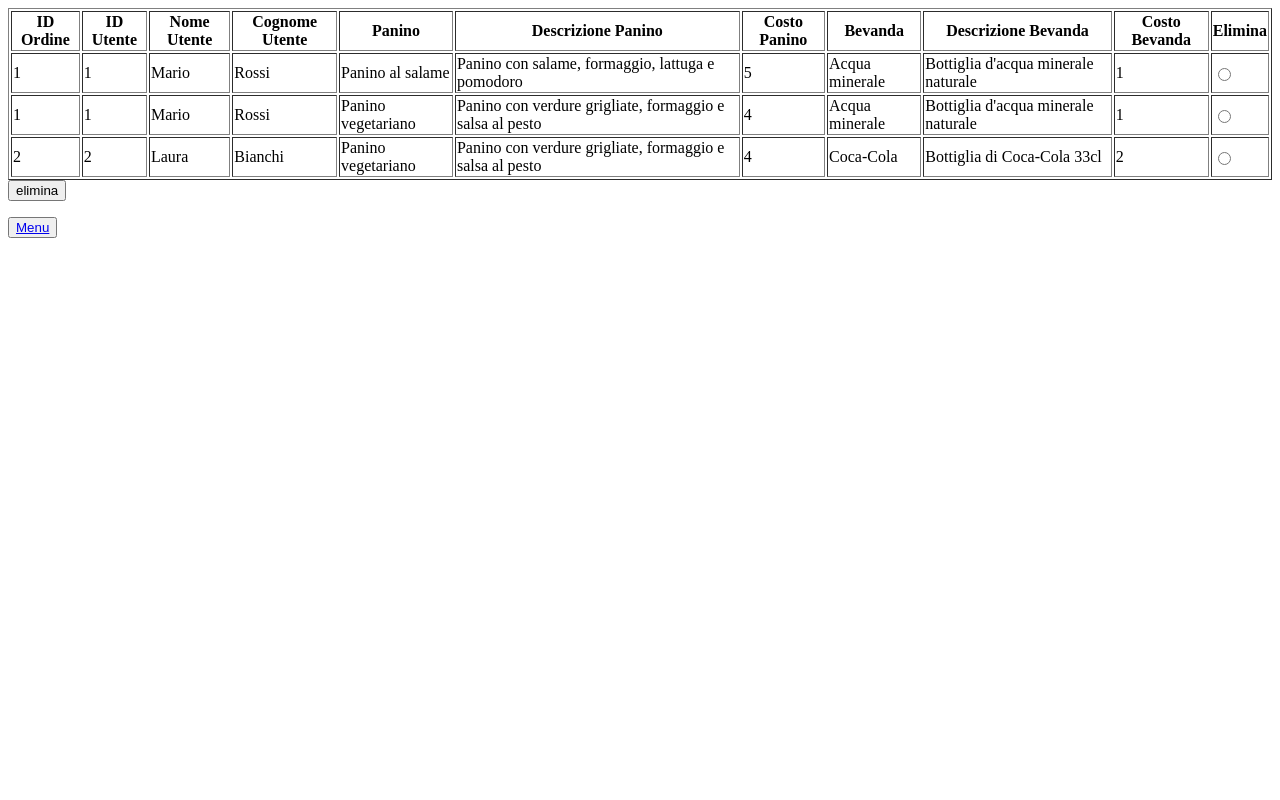
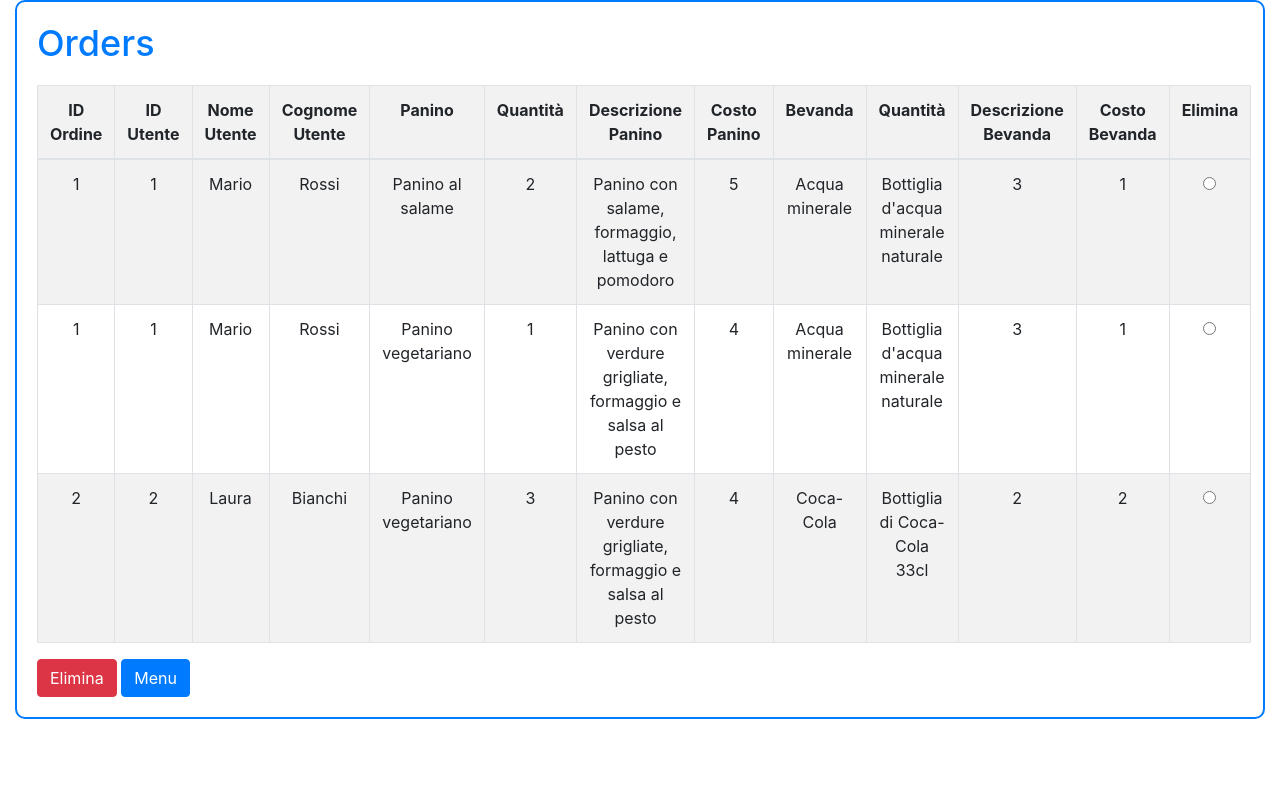
Before and after one commit to mrgncl04l21i441h/progetto_fineAnno, a PHP site: page /viewOrders.php in a window 1280 px wide. Run offline with PHP 8.4, Linux system fonts and the light colour scheme; data comes from the database, SQL or seed files in the repository.

Commit message:
Update viewOrders.php

```diff
--- a/viewOrders.php
+++ b/viewOrders.php
@@ -1,32 +1,73 @@
 <?php
 require "connect.php";
+?>
 
-$sql = "SELECT ordini.id AS ordine_id, ordini.id_utente, utenti.nome AS nome_utente, utenti.cognome AS cognome_utente, panini.nome AS panino, panini.descrizione AS descrizione_panino, panini.costo AS costo_panino, bevande.nome AS bevanda, bevande.descrizione AS descrizione_bevanda, bevande.costo AS costo_bevanda
+<!DOCTYPE html>
+<html lang="it">
+<head>
+    <meta charset="UTF-8">
+    <meta name="viewport" content="width=device-width, initial-scale=1.0">
+    <title>Orders</title>
+    <!-- Bootstrap CSS -->
+    <link href="https://stackpath.bootstrapcdn.com/bootstrap/4.5.2/css/bootstrap.min.css" rel="stylesheet">
+    <style>
+        body {
+            background-color: #fff;
+        }
+        th, td {
+            text-align: center;
+        }
+        .card-body {
+            border: 2px solid #007bff;
+            border-radius: 10px;
+            padding: 20px;
+        }
+        .card-title {
+            color: #007bff;
+            font-size: 36px;
+            margin-bottom: 20px;
+        }
+    </style>
+</head>
+<body>
+    <div class="container-fluid">
+        <?php
+        $sql = "SELECT ordini.id AS ordine_id, ordini.id_utente, utenti.nome AS nome_utente, utenti.cognome AS cognome_utente, panini.nome AS panino,
+                panini.descrizione AS descrizione_panino, panini.costo AS costo_panino, bevande.nome AS bevanda, bevande.descrizione AS descrizione_bevanda,
+                bevande.costo AS costo_bevanda, panini_ordinati.quantità AS qp, bevande_ordinate.quantità AS qb
                 FROM ordini
                 INNER JOIN utenti ON ordini.id_utente = utenti.ID
                 LEFT JOIN panini_ordinati ON ordini.id = panini_ordinati.id_ordine
                 LEFT JOIN panini ON panini_ordinati.id_panino = panini.id
                 LEFT JOIN bevande_ordinate ON ordini.id = bevande_ordinate.id_ordine
-        LEFT JOIN bevande ON bevande_ordinate.id_bevanda = bevande.id";
+                LEFT JOIN bevande ON bevande_ordinate.id_bevanda = bevande.id
+                GROUP BY panini.id, bevande.id
+                ";
 
         $result = $conn->query($sql);
 
         if ($result->num_rows > 0) {
             echo "<form action='deleteOrder.php' method='post'>
-            <table border='1'>
+                    <div class='card-body'>
+                    <h1 class='card-title'>Orders</h1>
+                    <table class='table table-bordered table-striped'>
                     <tr>
                         <th>ID Ordine</th>
                         <th>ID Utente</th>
                         <th>Nome Utente</th>
                         <th>Cognome Utente</th>
                         <th>Panino</th>
+                        <th>Quantità</th>
                         <th>Descrizione Panino</th>
                         <th>Costo Panino</th>
                         <th>Bevanda</th>
+                        <th>Quantità</th>
                         <th>Descrizione Bevanda</th>
                         <th>Costo Bevanda</th>
                         <th>Elimina</th>
-            </tr>";
+                    </tr>
+                    </thead>
+                    <tbody>";
             while ($row = $result->fetch_assoc()) {
                 echo '<tr>
                             <td>' . $row["ordine_id"] . '</td>
@@ -34,20 +75,32 @@ if ($result->num_rows > 0) {
                             <td>' . $row["nome_utente"] . '</td>
                             <td>' . $row["cognome_utente"] . '</td>
                             <td>' . $row["panino"] . '</td>
+                            <td>' . $row["qp"] . '</td>
                             <td>' . $row["descrizione_panino"] . '</td>
                             <td>' . $row["costo_panino"] . '</td>
                             <td>' . $row["bevanda"] . '</td>
                             <td>' . $row["descrizione_bevanda"] . '</td>
+                            <td>' . $row["qb"] . '</td>
                             <td>' . $row["costo_bevanda"] . '</td>
                             <td><input type="radio" name="ordine" value="'.$row["ordine_id"].'"></td>
                         </tr>';
-                //error_log("ecco l'id della riga" . $row['ordine_id'] . "ed il suo nome" . $row["panino"]);
             }
-    echo '</table>
-        <input type="submit" value="elimina">
+            echo '</tbody>
+                </table>
+                <input type="submit" value="Elimina" class="btn btn-danger">
+                <a href="adminInterface.html" class="btn btn-primary">Menu</a>
+                </div>
             </form>';
         } else {
-    echo "Nessun risultato trovato.";
+            ?>
+            <div class='card-body'>
+            <p>Nessun risultato trovato</p>
+            <a href="adminInterface.html" class="btn btn-primary">Menu</a>
+            </div>
+            <?php
+
         }
-echo "<button><a href='adminInterface.html'>Menu</a></button>";
         ?>
+    </div>
+</body>
+</html>
```
Lines whose indentation alone changed are shown as unchanged.
